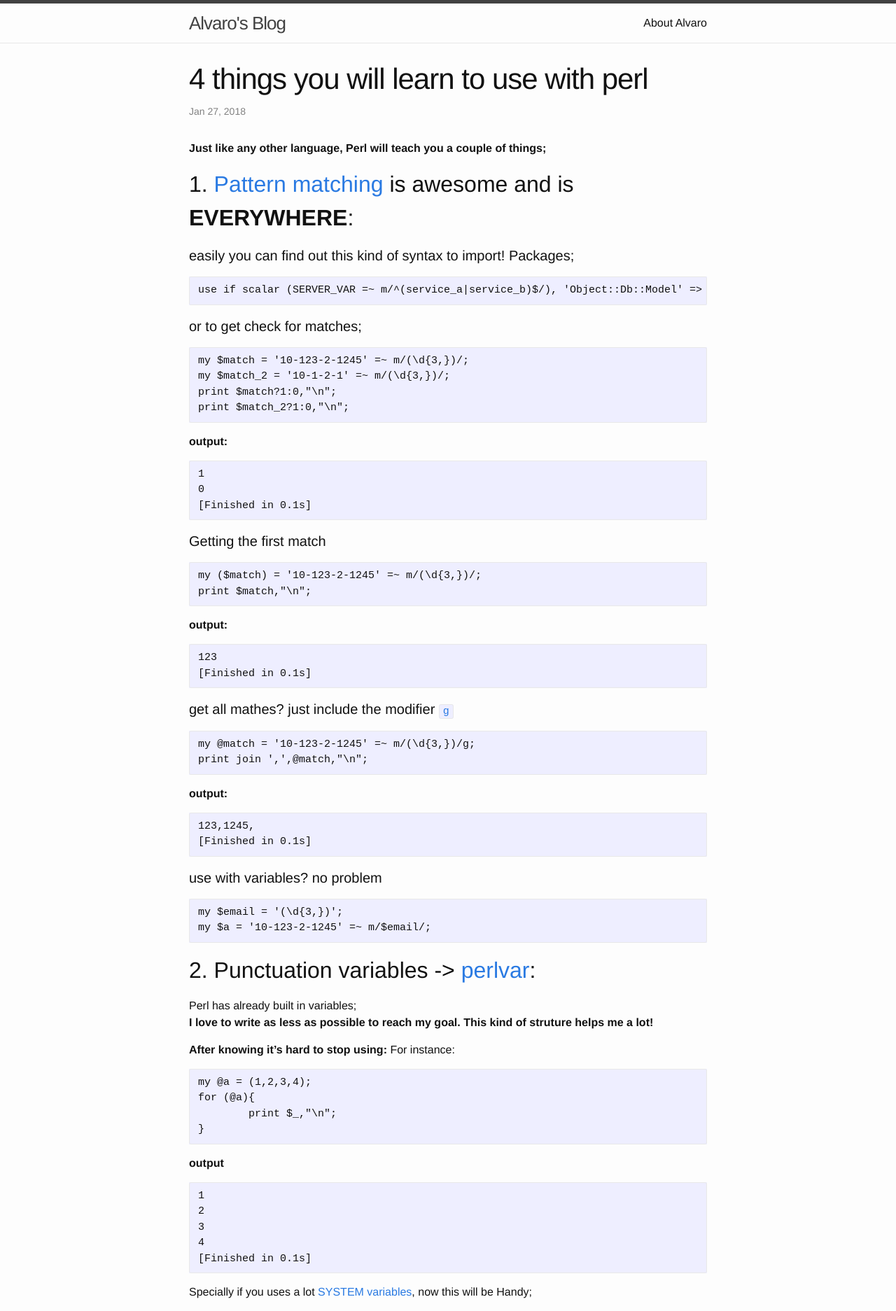
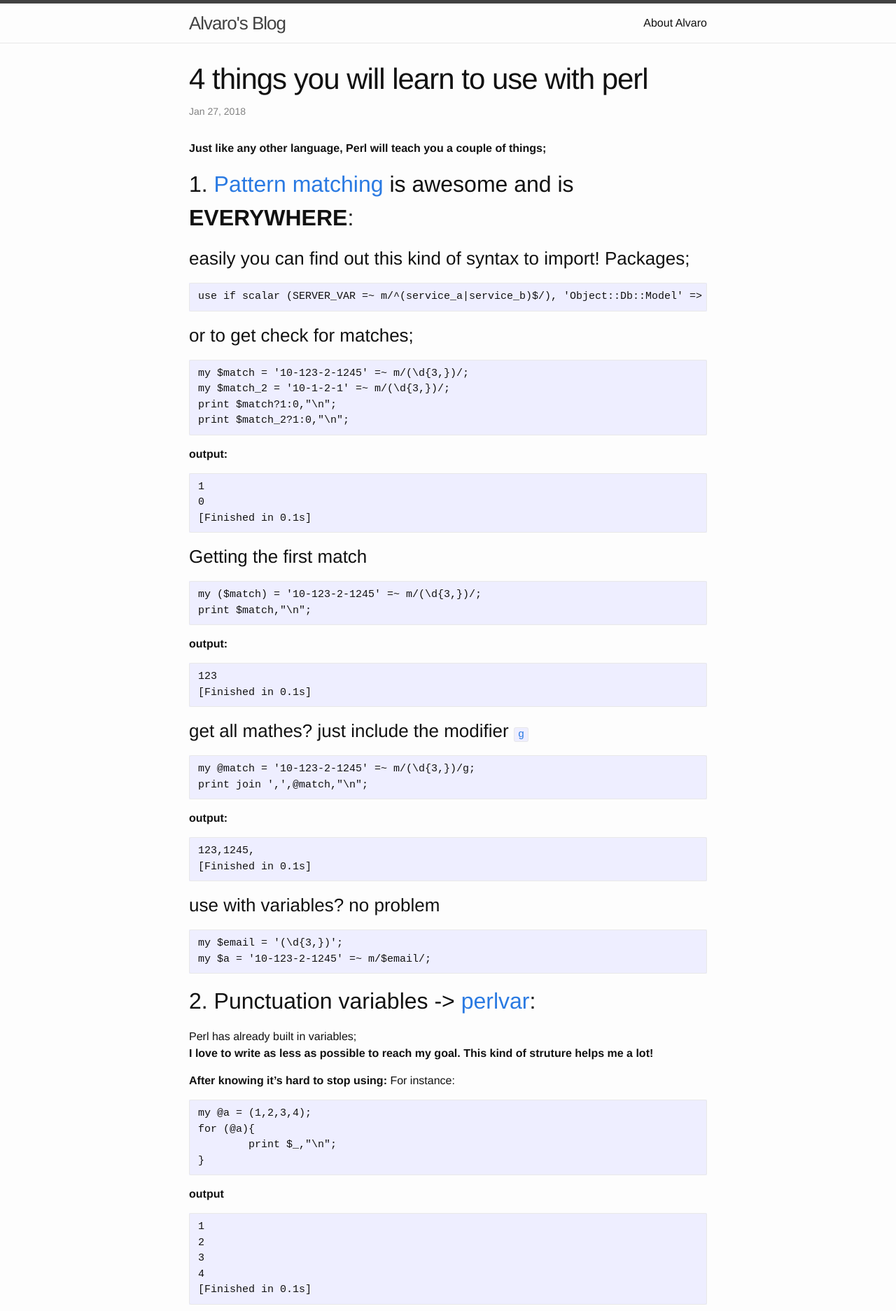
Before and after one commit to asilvino/alvarojoao.github.io, a Jekyll site: the page built from _posts/2018-01-27-four-things-you-will-learn-to-use-with-perl.markdown, in a window 1280 px wide. Shown: the top 1873 px of the page at 70% size. Built offline with Jekyll 4.4.1, drawn with Linux system fonts in a browser that asks for light colours.

Commit message:
Update 2018-01-27-four-things-you-will-learn-to-use-with-perl.markdown

````diff
--- a/_posts/2018-01-27-four-things-you-will-learn-to-use-with-perl.markdown
+++ b/_posts/2018-01-27-four-things-you-will-learn-to-use-with-perl.markdown
@@ -9,12 +9,12 @@ categories: Tech Inside
 
 ## 1. [Pattern matching](https://perldoc.perl.org/perlre.html#The-Basics) is awesome and is **EVERYWHERE**:
 
-#### easily you can find out this kind of syntax to import! Packages;
+### easily you can find out this kind of syntax to import! Packages;
 ```
 use if scalar (SERVER_VAR =~ m/^(service_a|service_b)$/), 'Object::Db::Model' => qw( Admin );
 ```
 
-#### or to get check for matches;
+### or to get check for matches;
 
 ```
 my $match = '10-123-2-1245' =~ m/(\d{3,})/;
@@ -30,7 +30,7 @@ print $match_2?1:0,"\n";
 [Finished in 0.1s]
 ```
 
-#### Getting the first match
+### Getting the first match
 ```
 my ($match) = '10-123-2-1245' =~ m/(\d{3,})/;
 print $match,"\n";
@@ -42,7 +42,7 @@ print $match,"\n";
 [Finished in 0.1s]
 ```
 
-#### get all mathes? just include the modifier [`g`](https://perldoc.perl.org/perlre.html#Modifiers)
+### get all mathes? just include the modifier [`g`](https://perldoc.perl.org/perlre.html#Modifiers)
 
 ```
 my @match = '10-123-2-1245' =~ m/(\d{3,})/g;
@@ -55,7 +55,7 @@ print join ',',@match,"\n";
 [Finished in 0.1s]
 ```
 
-#### use with variables? no problem
+### use with variables? no problem
 ```
 my $email = '(\d{3,})';
 my $a = '10-123-2-1245' =~ m/$email/;
````
